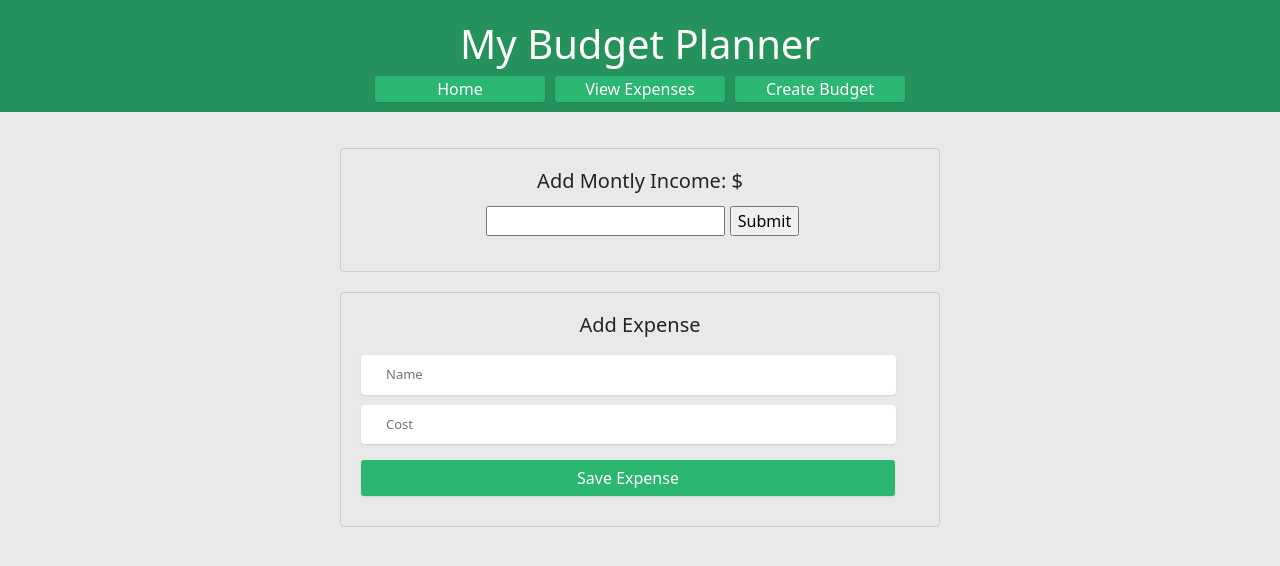
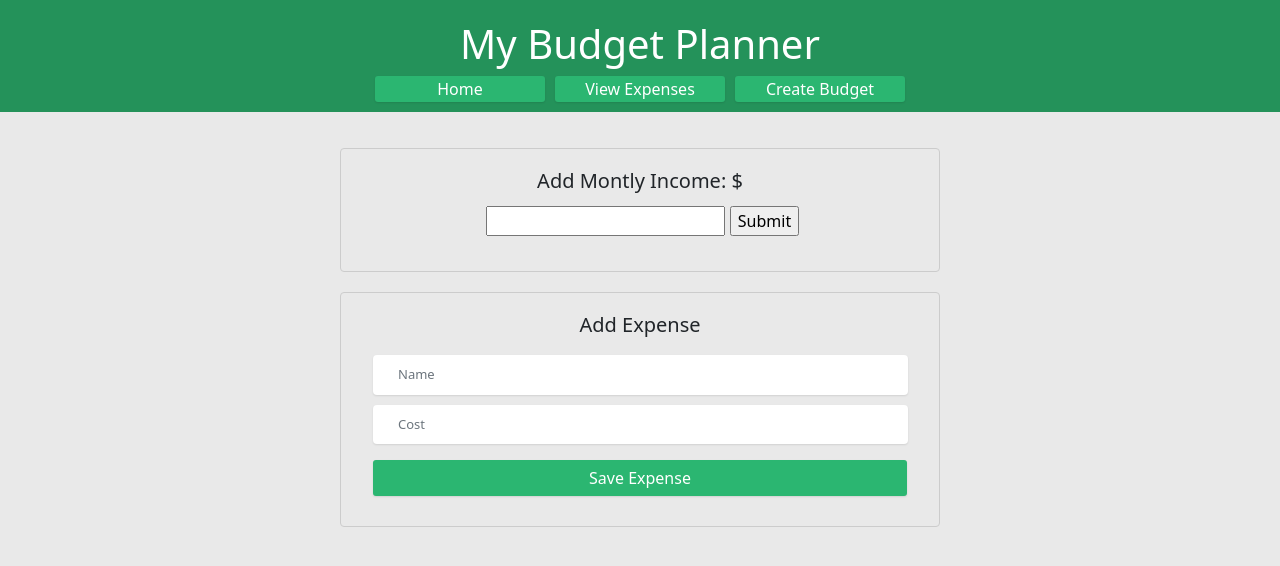
Before and after one commit to livnelson/phase-2-project, a React (Create React App) app in the folder budget/: page /CreateBudget in a window 1280 px wide. Shown: the top 566 px of the page. Built offline with nearby package versions, Linux system fonts and the light colour scheme.

Commit message:
fix bugs

```diff
--- a/budget/src/BudgetForm.js
+++ b/budget/src/BudgetForm.js
@@ -1,6 +1,6 @@
 import React from 'react'
 
-const budgetForm = ({monthlyBudget, setMonthlyBudget}) => {
+const BudgetForm = ({monthlyBudget, setMonthlyBudget}) => {
 
     const handleChange = (e) => {
         console.log('hi', e.target.value)
@@ -19,4 +19,4 @@ const budgetForm = ({monthlyBudget, setMonthlyBudget}) => {
     )
 }
 
-export default budgetForm
+export default BudgetForm
--- a/budget/src/form.css
+++ b/budget/src/form.css
@@ -1,6 +1,6 @@
 #expense-form {
     max-width: 600px;
-    display: grid;
+    display: block;
     padding-top: 20px;
     padding-left: 20px;
     padding-right: 20px;
@@ -89,3 +89,7 @@
     align-content: center;
     justify-content: center !important;
 }
+
+.row {
+    margin: auto;
+}
```
